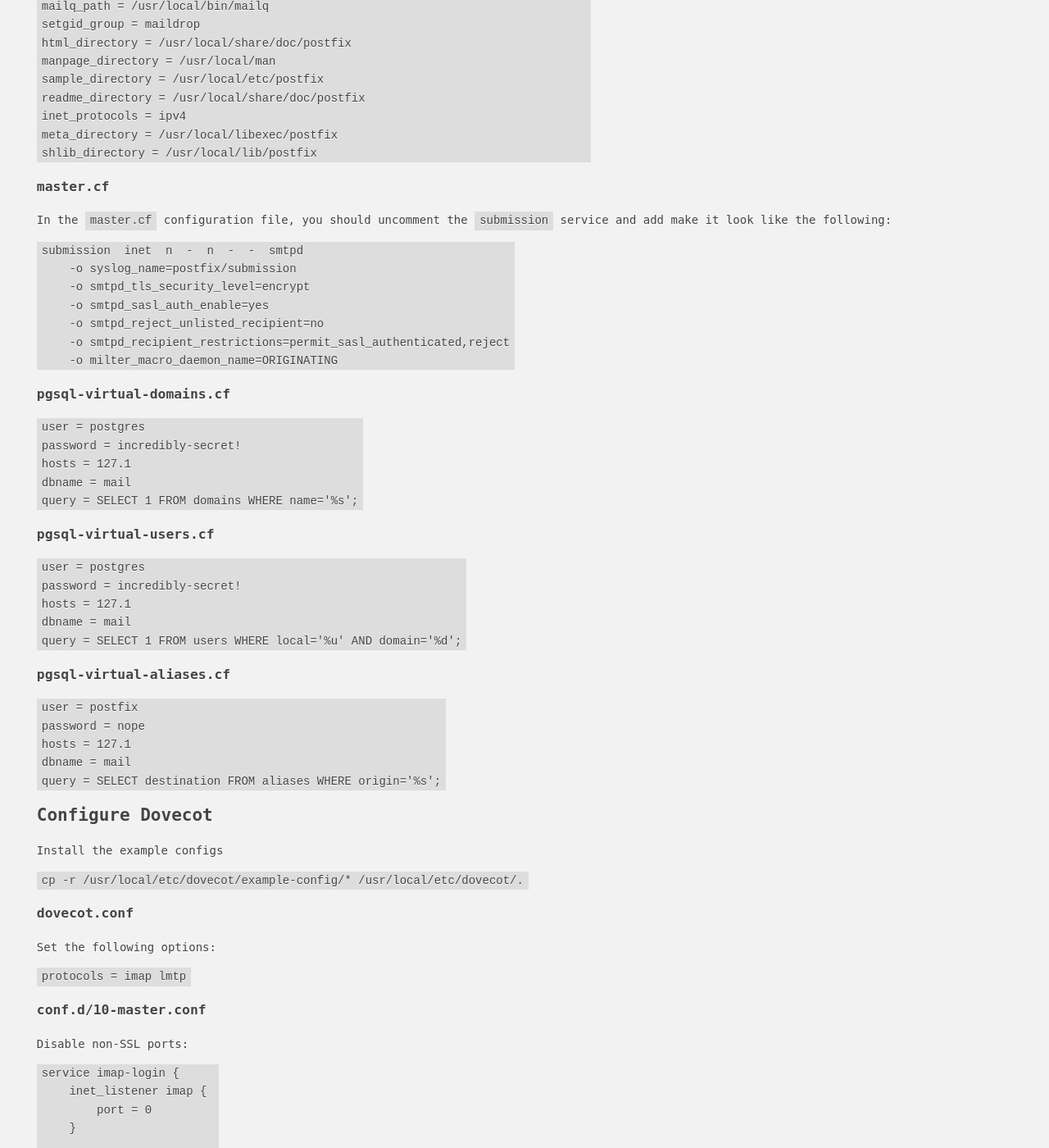
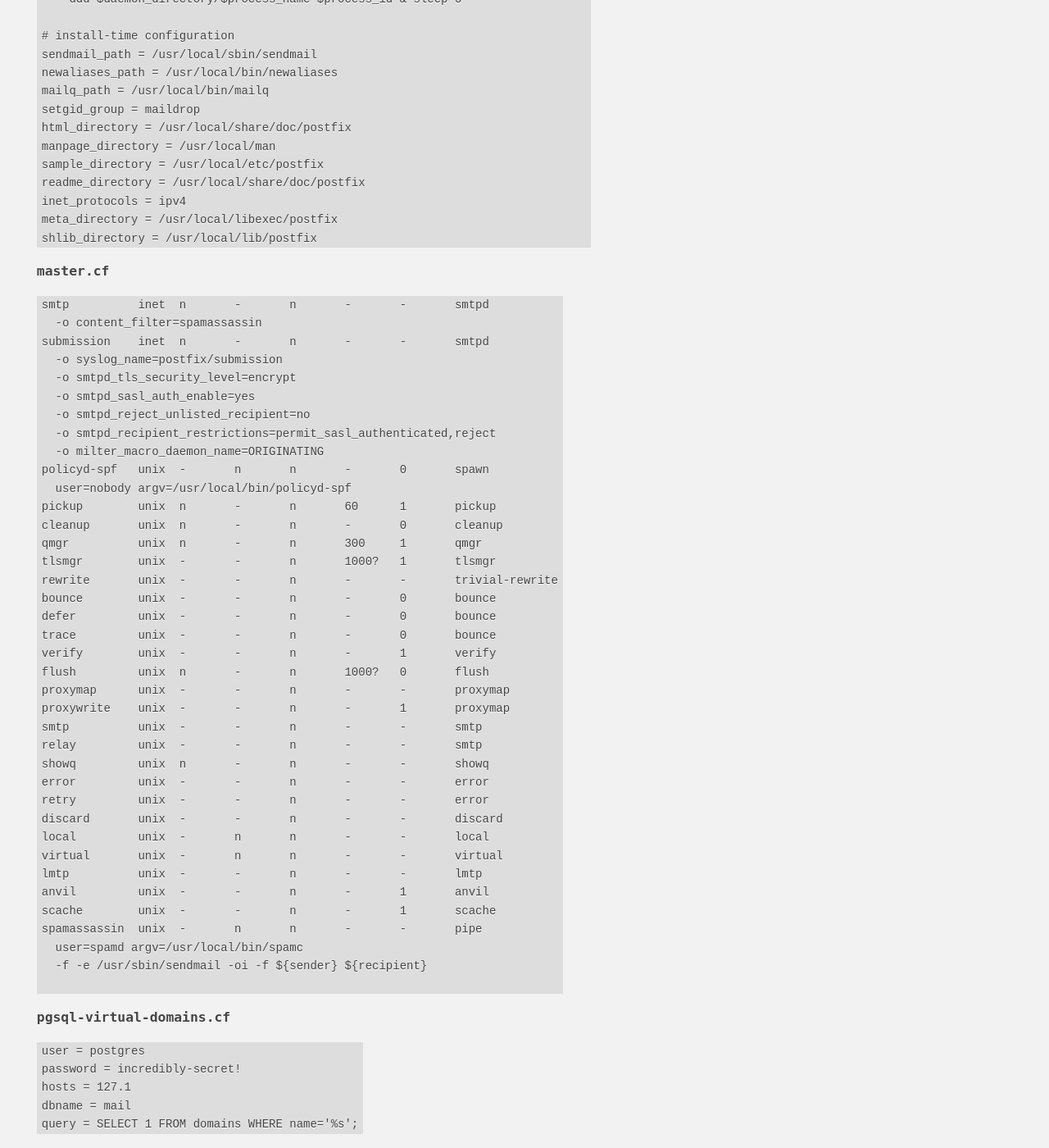
Before and after one commit to Tyil/website, a Jekyll site: the page built from _tutorials/setup-imap-mailserver-on-freebsd.md, in a window 1280 px wide and 1400 px high, scrolled down 4896 px. Shown: the whole window at 82% size. Built offline with Jekyll 4.4.1, drawn with Linux system fonts in a browser that asks for light colours; Markdown is read by kramdown in place of the engine named in the settings; some of the changed text lies outside the part shown.

Commit message:
Add Sieve and Spamassassin for spam filtering

````diff
--- a/_tutorials/setup-imap-mailserver-on-freebsd.md
+++ b/_tutorials/setup-imap-mailserver-on-freebsd.md
@@ -11,7 +11,13 @@ This tutorial is to setup your own mailserver using [FreeBSD][freebsd] as
 [OS][wiki-os], [postfix][postfix] and [dovecot][dovecot] for handling the mail,
 [PostgreSQL][postgresql] for storing our domains and addresses, [Let's
 Encrypt][letsencrypt] for the SSL certificate and [DKIM][dkim], [SPF][spf] and
-[DMARC][dmarc] for mail authentication.
+[DMARC][dmarc] for mail authentication. Additionally, some extra software is
+used to keep your mailbox clean and organized:
+
+- [SpamAssassin][spamassassin], used to check wether incoming mail is
+  legitimate or spam
+- [Pigeonhole][pigeonhole], used to sort mail into directories on the server
+  side
 
 The settings used throughout this tutorial are as follows. You will have to
 adapt these values whenever you see them in this tutorial to match your own
@@ -31,7 +37,7 @@ we will need to compile in some additional support.
 
 ### Binary packages
 ```
-pkg install postgresql96-server py27-certbot opendkim py27-postfix-policyd-spf-python
+pkg install dovecot-pigeonhole opendkim postgresql96-server py27-certbot py27-postfix-policyd-spf-python spamassassin
 ```
 
 ### Ports
@@ -192,17 +199,45 @@ shlib_directory = /usr/local/lib/postfix
 ```
 
 ### master.cf
-In the `master.cf` configuration file, you should uncomment the `submission`
-service and add make it look like the following:
+```
+smtp          inet  n       -       n       -       -       smtpd
+  -o content_filter=spamassassin
+submission    inet  n       -       n       -       -       smtpd
+  -o syslog_name=postfix/submission
+  -o smtpd_tls_security_level=encrypt
+  -o smtpd_sasl_auth_enable=yes
+  -o smtpd_reject_unlisted_recipient=no
+  -o smtpd_recipient_restrictions=permit_sasl_authenticated,reject
+  -o milter_macro_daemon_name=ORIGINATING
+policyd-spf   unix  -       n       n       -       0       spawn
+  user=nobody argv=/usr/local/bin/policyd-spf
+pickup        unix  n       -       n       60      1       pickup
+cleanup       unix  n       -       n       -       0       cleanup
+qmgr          unix  n       -       n       300     1       qmgr
+tlsmgr        unix  -       -       n       1000?   1       tlsmgr
+rewrite       unix  -       -       n       -       -       trivial-rewrite
+bounce        unix  -       -       n       -       0       bounce
+defer         unix  -       -       n       -       0       bounce
+trace         unix  -       -       n       -       0       bounce
+verify        unix  -       -       n       -       1       verify
+flush         unix  n       -       n       1000?   0       flush
+proxymap      unix  -       -       n       -       -       proxymap
+proxywrite    unix  -       -       n       -       1       proxymap
+smtp          unix  -       -       n       -       -       smtp
+relay         unix  -       -       n       -       -       smtp
+showq         unix  n       -       n       -       -       showq
+error         unix  -       -       n       -       -       error
+retry         unix  -       -       n       -       -       error
+discard       unix  -       -       n       -       -       discard
+local         unix  -       n       n       -       -       local
+virtual       unix  -       n       n       -       -       virtual
+lmtp          unix  -       -       n       -       -       lmtp
+anvil         unix  -       -       n       -       1       anvil
+scache        unix  -       -       n       -       1       scache
+spamassassin  unix  -       n       n       -       -       pipe
+  user=spamd argv=/usr/local/bin/spamc
+  -f -e /usr/sbin/sendmail -oi -f ${sender} ${recipient}
 
-```
-submission  inet  n  -  n  -  -  smtpd
-    -o syslog_name=postfix/submission
-    -o smtpd_tls_security_level=encrypt
-    -o smtpd_sasl_auth_enable=yes
-    -o smtpd_reject_unlisted_recipient=no
-    -o smtpd_recipient_restrictions=permit_sasl_authenticated,reject
-    -o milter_macro_daemon_name=ORIGINATING
 ```
 
 ### pgsql-virtual-domains.cf
@@ -317,6 +352,20 @@ auth_mechanisms = plain [login?] # check if login can be omitted
 
 Add a `#` to `!include auth-system.conf.ext` to disable it and remove the `#`
 from `#!include auth-sql.conf.ext` to enable this instead.
+
+### conf.d/20-lmtp.conf
+```
+protocol lmtp {
+  mail_plugins = $mail_plugins sieve
+}
+```
+
+### conf.d/90-plugin.conf
+```
+plugin {
+  sieve = /srv/mail/%d/%n/sieve
+}
+```
 
 ### conf.d/auth-sql.conf.ext
 ```
@@ -509,6 +558,30 @@ receiving server should accept mail from `sub.domain.tld` as well.
 *strict*. Relaxed allows partial SPF matches, while strict requires an exact
 match.
 
+## SpamAssassin
+Load up some default SpamAssassin rules:
+
+```
+sa-update
+```
+
+## Pigeonhole
+**NOTE**: This part is still being elaborated, for now, just create a file at
+`/srv/mail/domain.tld/test/sieve` and add the following for sorting spam into
+the Spam folder:
+
+```
+require [
+    "fileinto",
+    "mailbox"
+];
+
+if header :contains "X-Spam-Flag" "YES" {
+    fileinto :create "Spam";
+    stop;
+}
+```
+
 ## System services
 ### Enabling
 ```
@@ -524,6 +597,11 @@ echo 'postfix_enable="YES"' >> /etc/rc.conf.local
 echo 'dovecot_enable="YES"' >> /etc/rc.conf.local
 echo 'postgresql_enable="YES"' >> /etc/rc.conf.local
 echo 'milteropendkim_enable="YES"' >> /etc/rc.conf.local
+echo 'spamd_enable="YES"' >> /etc/rc.conf.local
+
+# add additional parameters for spamd
+echo >> /etc/rc.conf.local
+echo 'spamd_flags="-u spamd -H /srv/mail"' >> /etc/rc.conf.local
 ```
 
 ### Starting
@@ -532,6 +610,7 @@ service postgresql start
 service postfix start
 service dovecot start
 service milter-opendkim start
+service sa-spamd start
 ```
 
 ## Using your new settings
@@ -552,19 +631,14 @@ SHA512 hash of the easy to break password `test`. It's usable to quickly test if
 your setup is working, but beyond this it should not be used. Choose a secure
 password and hash it with BLF-CRYPT, then use that.
 
-### MUA settings
-#### IMAP
-SSL/TLS on port 993
-
-#### SMTP
-STARTTLS on port 587
-
 [dkim]: http://www.dkim.org/
 [dmarc]: http://dmarc.org/
 [dovecot]: http://dovecot.org/
 [freebsd]: https://www.freebsd.org/
 [letsencrypt]: https://letsencrypt.org/
+[pigeonhole]: http://pigeonhole.dovecot.org/
 [postfix]: http://www.postfix.org/
 [postgresql]: https://www.postgresql.org/
+[spamassassin]: https://spamassassin.apache.org/
 [spf]: https://en.wikipedia.org/wiki/Sender_Policy_Framework
 [wiki-os]: https://en.wikipedia.org/wiki/Operating_system
````
Also changed, not shown: other parts of _tutorials/setup-imap-mailserver-on-freebsd.md (+2 -1 lines).
